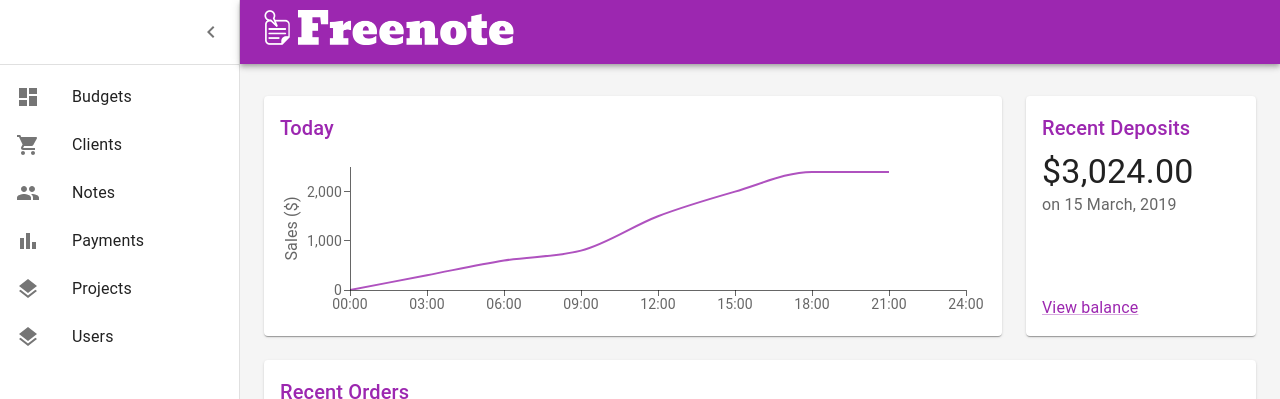
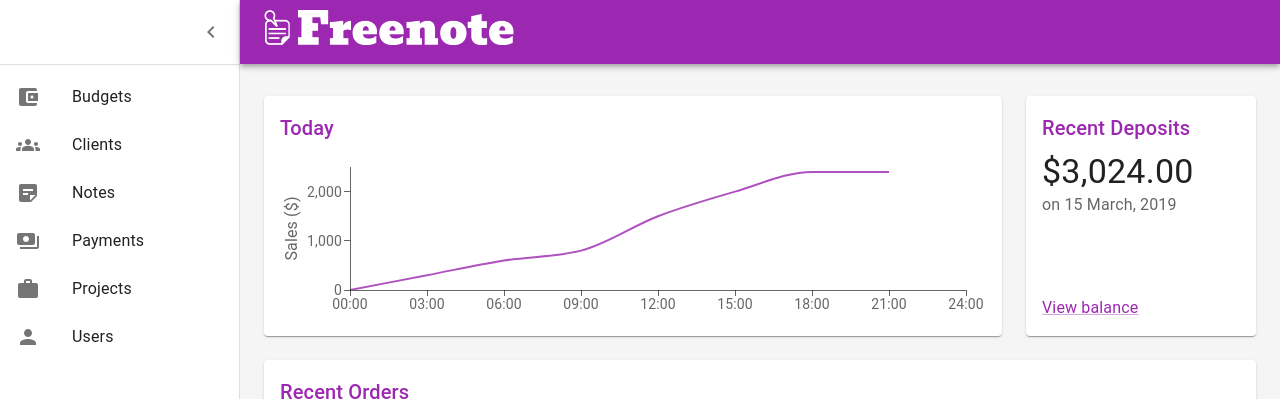
Before and after one commit to marcelohcortez/FreeNote---Frontend-WIP-, a React (Create React App) app: page / in a window 1280 px wide. Shown: the top 399 px of the page. Built offline with nearby package versions, Linux system fonts and the light colour scheme.

Commit message:
Change menu icons

```diff
--- a/src/components/Menu/index.tsx
+++ b/src/components/Menu/index.tsx
@@ -3,50 +3,51 @@
 import ListItemIcon from '@mui/material/ListItemIcon';
 import ListItemText from '@mui/material/ListItemText';
 import ListSubheader from '@mui/material/ListSubheader';
-import DashboardIcon from '@mui/icons-material/Dashboard';
-import ShoppingCartIcon from '@mui/icons-material/ShoppingCart';
-import PeopleIcon from '@mui/icons-material/People';
-import BarChartIcon from '@mui/icons-material/BarChart';
-import LayersIcon from '@mui/icons-material/Layers';
-import AssignmentIcon from '@mui/icons-material/Assignment';
+import AccountBalanceWalletIcon from '@mui/icons-material/AccountBalanceWallet';
+import GroupsIcon from '@mui/icons-material/Groups';
+import StickyNote2Icon from '@mui/icons-material/StickyNote2';
+import PaymentsIcon from '@mui/icons-material/Payments';
+import WorkIcon from '@mui/icons-material/Work';
+import PersonIcon from '@mui/icons-material/Person';
+
 import { NavLink } from 'react-router-dom';
 
 export const mainListItems = (
   <>
     <ListItemButton component={NavLink} to="/budgets">
       <ListItemIcon>
-        <DashboardIcon />
+        <AccountBalanceWalletIcon />
       </ListItemIcon>
       <ListItemText primary="Budgets" />
     </ListItemButton>
 
     <ListItemButton component={NavLink} to="/clients">
       <ListItemIcon>
-        <ShoppingCartIcon />
+        <GroupsIcon />
       </ListItemIcon>
       <ListItemText primary="Clients" />
     </ListItemButton>
     <ListItemButton component={NavLink} to="/notes">
       <ListItemIcon>
-        <PeopleIcon />
+        <StickyNote2Icon />
       </ListItemIcon>
       <ListItemText primary="Notes" />
     </ListItemButton>
     <ListItemButton component={NavLink} to="/payments">
       <ListItemIcon>
-        <BarChartIcon />
+        <PaymentsIcon />
       </ListItemIcon>
       <ListItemText primary="Payments" />
     </ListItemButton>
     <ListItemButton component={NavLink} to="/projects">
       <ListItemIcon>
-        <LayersIcon />
+        <WorkIcon />
       </ListItemIcon>
       <ListItemText primary="Projects" />
     </ListItemButton>
     <ListItemButton component={NavLink} to="/users">
       <ListItemIcon>
-        <LayersIcon />
+        <PersonIcon />
       </ListItemIcon>
       <ListItemText primary="Users" />
     </ListItemButton>
@@ -55,7 +56,7 @@
 
 export const secondaryListItems = (
   <>
-    <ListSubheader component="div" inset>
+    {/* <ListSubheader component="div" inset>
       Saved reports
     </ListSubheader>
     <ListItemButton>
@@ -75,6 +76,6 @@
         <AssignmentIcon />
       </ListItemIcon>
       <ListItemText primary="Year-end sale" />
-    </ListItemButton>
+    </ListItemButton> */}
   </>
 );
```
